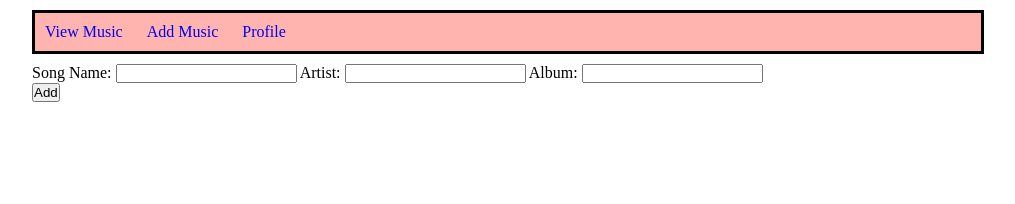
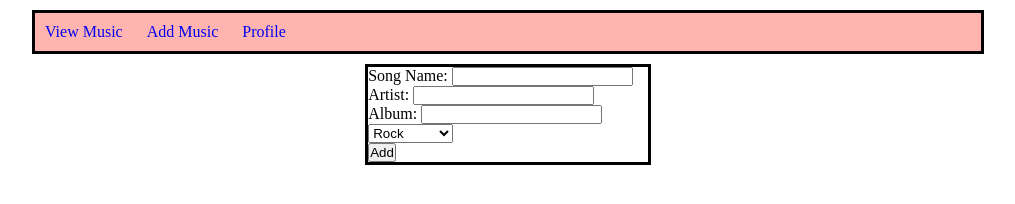
Before and after one commit to caseywreed/music-history, a plain HTML site: page index.html in a window 1280 px wide. Both pictures are taken after a click on the link "Add Music". Shown: the whole page, without its empty margins (132-1147 px from the left). Drawn offline with Linux system fonts and the light colour scheme.

Commit message:
Tweaked styling of AddMusic page. Added genre option box

```diff
--- a/index.html
+++ b/index.html
@@ -75,11 +75,21 @@
 </div>
 
 <div id="addMusic" class="hidden">
-<label>Song Name: <input type="textarea" name="name"></label>
-<label>Artist: <input type="textarea" name="artist"></label>
-<label>Album: <input type="textarea" name="album"></label><br>
-<button id="addButton">Add</button>
-
+	<section id="addMusicForm" class="border">
+		<label>Song Name: <input type="textarea" name="name"></label><br>
+		<label>Artist: <input type="textarea" name="artist"></label><br>
+		<label>Album: <input type="textarea" name="album"></label><br>
+		<select name="genreAddOption">
+			<option value="Rock" selected="">Rock</option>
+			<option value="Pop">Pop</option>
+			<option value="Jazz">Jazz</option>
+			<option value="Hip-Hop">Hip-Hop</option>
+			<option value="Alternative">Alternative</option>
+			<option value="Blues">Blues</option>
+		</select>
+		<br>
+		<button id="addButton">Add</button>
+	</section>
 </div>
 
 
--- a/main.css
+++ b/main.css
@@ -74,6 +74,11 @@ nav ul li {
 	margin: 5px;
 }
 
+#addMusicForm {
+	width: 30%;
+	margin: 0 auto;
+}
+
 
 /*Red = #FFB4B0
 Blue = #4DD7FA
--- a/songs.js
+++ b/songs.js
@@ -1,3 +1,4 @@
+//SPA Functionality
 
 homeLink = document.getElementById("homeLink")
 homeLink.addEventListener("click", toggleHiddenMain)
@@ -17,11 +18,6 @@ function toggleHiddenMain(evt) {
   mainContentDiv.classList.remove("hidden")
   addMusicDiv.classList.add("hidden")
 }
-
-
-
-
-
 
 songNameField = document.getElementById("songNameField")
 artistNameField = document.getElementById("artistNameField")
@@ -64,6 +60,13 @@ var songs = [
           album: "Let It Be",
           genre: "Alternative",
         },
+
+        {
+          artist: "XTC",
+          name: "This Is Pop",
+          album: "White Music",
+          genre: "Alternative",
+        },
   ]
 
 
```
